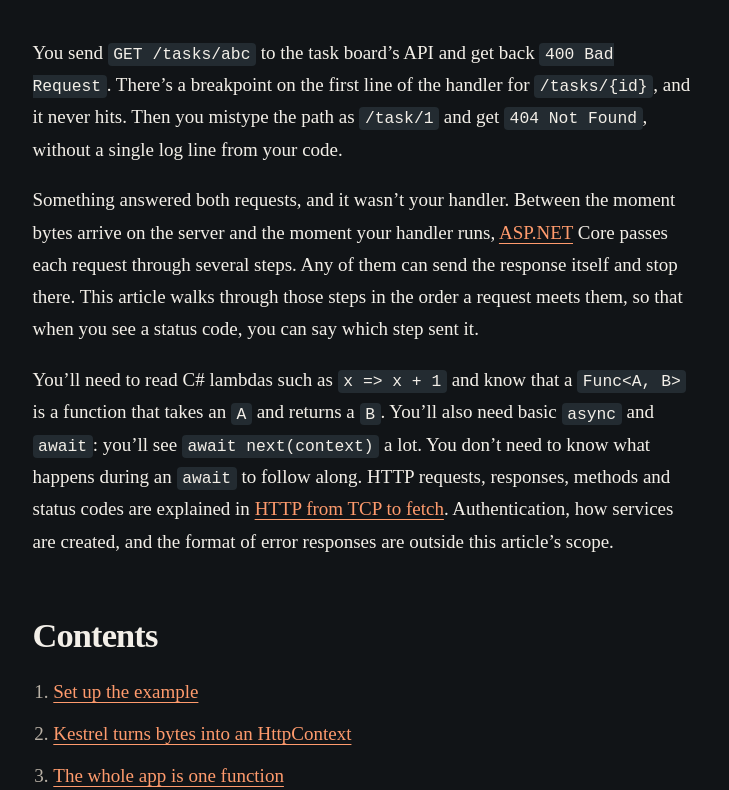
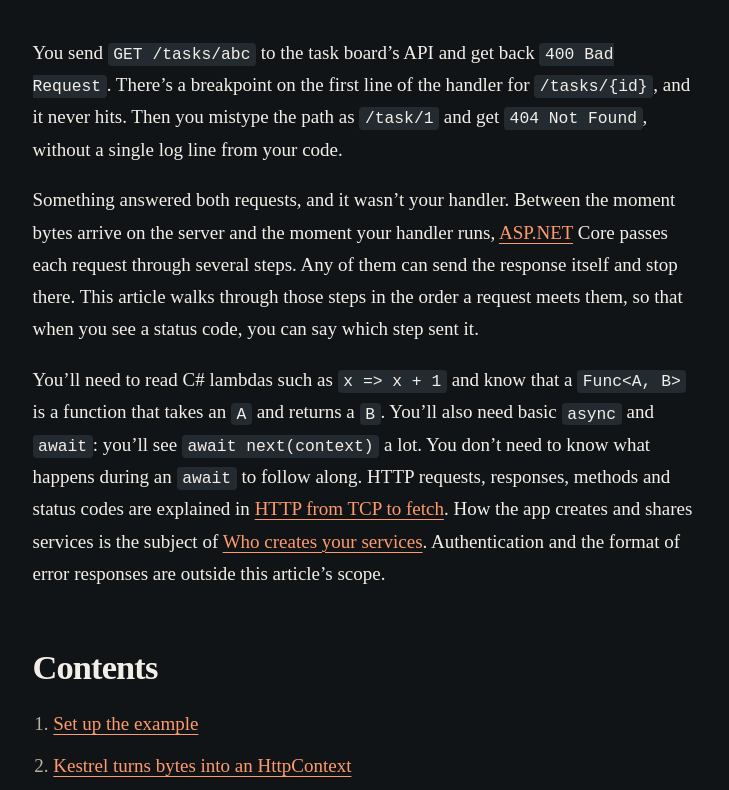
Before and after one commit to theo-matzavinos/dump, an Astro site: page /dump/blog/aspnet-core-request-pipeline in a window 1280 px wide. Shown: the part 528-1318 px from the top of the page, without its empty margins (275-1004 px from the left). Built offline with nearby package versions, Linux system fonts and the light colour scheme; Astro itself is replaced by a stand-in of ours; some packages are replaced by stand-ins of ours.

Commit message:
Link the request pipeline article to the DI article
Co-Authored-By: Claude Opus 5.5 <noreply@anthropic.com>

```diff
--- a/src/content/blog/aspnet-core-request-pipeline.md
+++ b/src/content/blog/aspnet-core-request-pipeline.md
@@ -15,7 +15,7 @@ You send `GET /tasks/abc` to the task board's API and get back `400 Bad Request`
 
 Something answered both requests, and it wasn't your handler. Between the moment bytes arrive on the server and the moment your handler runs, ASP.NET Core passes each request through several steps. Any of them can send the response itself and stop there. This article walks through those steps in the order a request meets them, so that when you see a status code, you can say which step sent it.
 
-You'll need to read C# lambdas such as `x => x + 1` and know that a `Func<A, B>` is a function that takes an `A` and returns a `B`. You'll also need basic `async` and `await`: you'll see `await next(context)` a lot. You don't need to know what happens during an `await` to follow along. HTTP requests, responses, methods and status codes are explained in [HTTP from TCP to fetch](/dump/blog/http-from-tcp-to-fetch/). Authentication, how services are created, and the format of error responses are outside this article's scope.
+You'll need to read C# lambdas such as `x => x + 1` and know that a `Func<A, B>` is a function that takes an `A` and returns a `B`. You'll also need basic `async` and `await`: you'll see `await next(context)` a lot. You don't need to know what happens during an `await` to follow along. HTTP requests, responses, methods and status codes are explained in [HTTP from TCP to fetch](/dump/blog/http-from-tcp-to-fetch/). How the app creates and shares services is the subject of [Who creates your services](/dump/blog/aspnet-core-dependency-injection/). Authentication and the format of error responses are outside this article's scope.
 
 ## Contents
 
```
